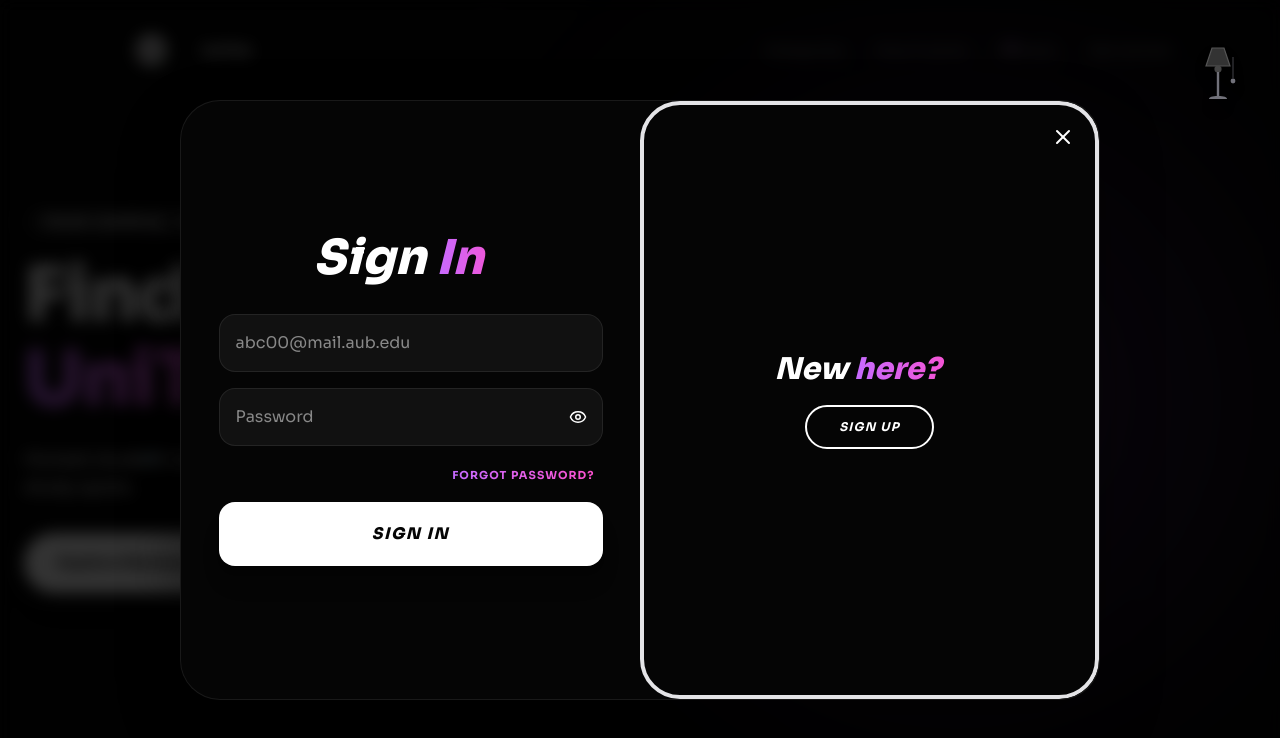
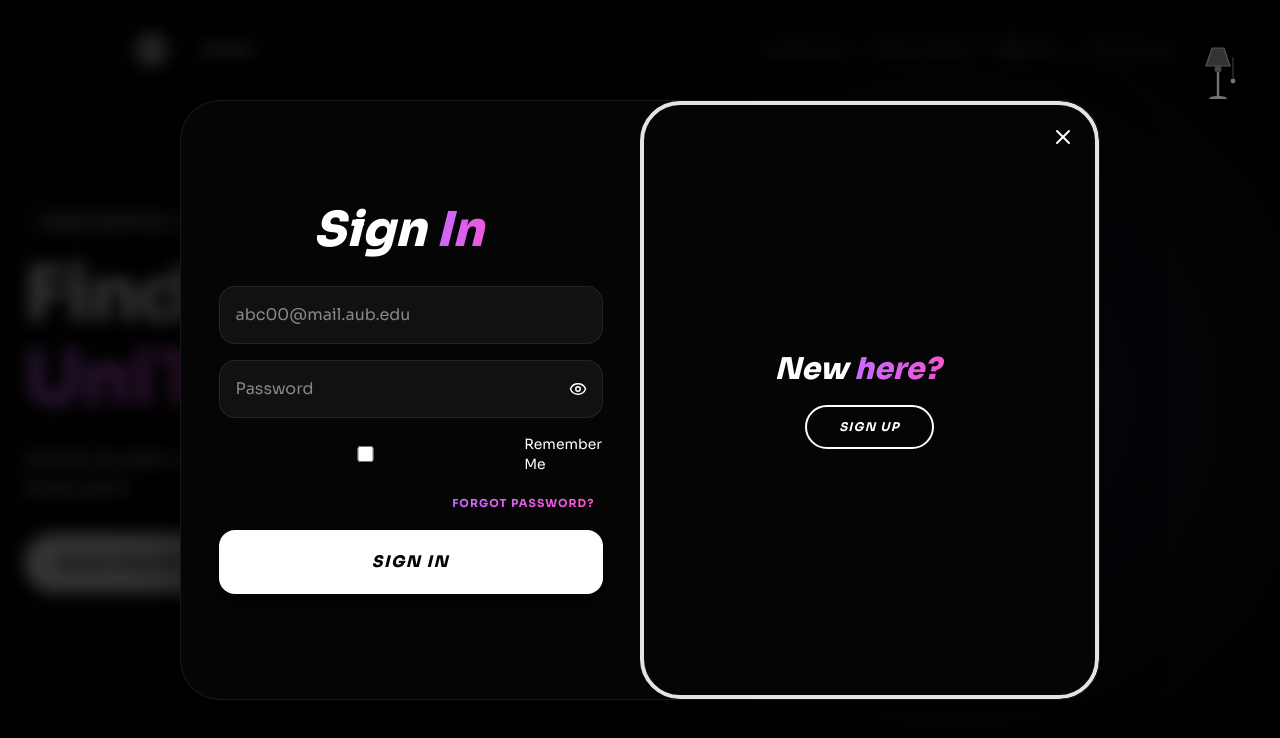
Before and after one commit to cmps-271-team-2/Frontend, a Next.js app: page / in a window 1280 px wide. Both pictures are taken after a click on the button "Explore Reviews". Shown: the top 738 px of the page. Built offline with nearby package versions, Linux system fonts and the light colour scheme; no server answers.

Commit message:
Added remember me + token in firebase

```diff
--- a/app/landing/page.tsx
+++ b/app/landing/page.tsx
@@ -2,7 +2,12 @@
 
 import { type ChangeEvent, type FormEvent, useEffect, useState } from "react";
 import { useRouter } from "next/navigation";
-import { signInWithEmailAndPassword } from "firebase/auth";
+import {
+  browserLocalPersistence,
+  browserSessionPersistence,
+  setPersistence,
+  signInWithEmailAndPassword,
+} from "firebase/auth";
 import { doc, serverTimestamp, setDoc } from "firebase/firestore";
 import { motion, AnimatePresence } from "framer-motion";
 import { X, Eye, EyeOff, Mail, Loader2, Star, Coffee, BookOpen } from "lucide-react";
@@ -104,6 +109,7 @@ export default function Landing({ onLoginSuccess }: LandingProps) {
   const [showPassword, setShowPassword] = useState(false);
   const [showSignUpPassword, setShowSignUpPassword] = useState(false);
   const [showForgotNewPassword, setShowForgotNewPassword] = useState(false);
+  const [rememberMe, setRememberMe] = useState(false);
 
   const [loginData, setLoginData] = useState({ email: "", password: "" });
   const [signUpData, setSignUpData] = useState({ email: "", password: "" });
@@ -219,6 +225,7 @@ export default function Landing({ onLoginSuccess }: LandingProps) {
 
     setLoading(true);
     try {
+      await setPersistence(auth, rememberMe ? browserLocalPersistence : browserSessionPersistence);
       await signInWithEmailAndPassword(auth, emailCheck.data, loginData.password);
       finishAuth();
     } catch (authError) {
@@ -606,6 +613,15 @@ export default function Landing({ onLoginSuccess }: LandingProps) {
                           {showPassword ? <EyeOff size={18}/> : <Eye size={18}/>}
                         </button>
                       </div>
+                      <label className="flex items-center gap-3 text-sm font-medium" style={{ color: 'var(--text)' }}>
+                        <input
+                          type="checkbox"
+                          checked={rememberMe}
+                          onChange={(event) => setRememberMe(event.target.checked)}
+                          className="h-4 w-4 rounded border border-[var(--border)] bg-[var(--card)] accent-[#F7E7CE]"
+                        />
+                        <span>Remember Me</span>
+                      </label>
                       <div className="text-right"><button type="button" onClick={() => setAuthView("forgot")} className="text-[11px] font-bold uppercase tracking-widest accent-phrase pr-2">Forgot password?</button></div>
                       <button type="submit" className="w-full py-5 rounded-2xl font-black italic uppercase tracking-widest shadow-xl" style={{ backgroundColor: 'var(--text)', color: 'var(--bg)' }} disabled={loading}>{loading ? <Loader2 className="animate-spin" /> : "Sign In"}</button>
                     </form>
```
